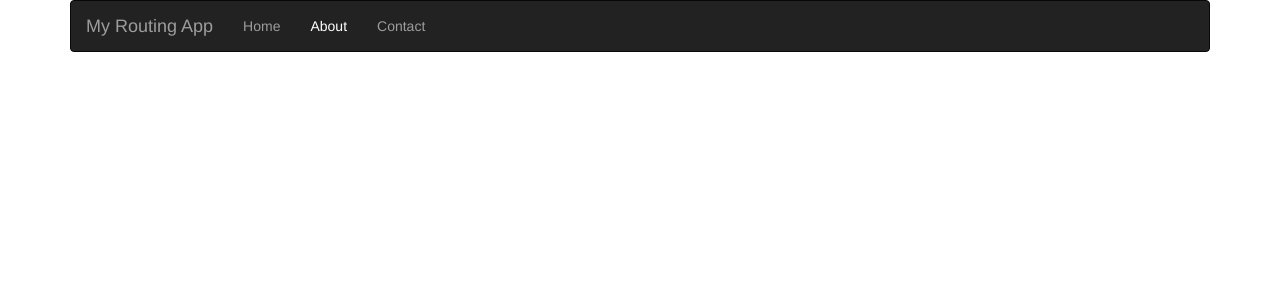
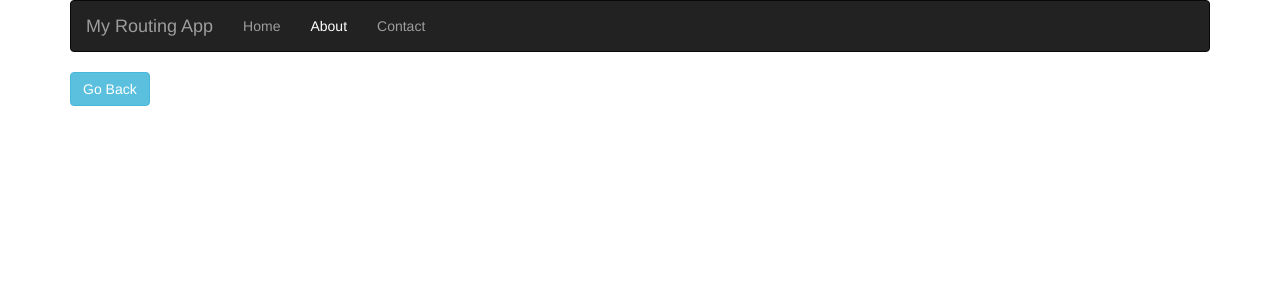
Before and after one commit to jdelucaa/ng2-routing, an Angular app: page /about/1 in a window 1280 px wide. Shown: the top 300 px of the page. Built offline with nearby package versions, Linux system fonts and the light colour scheme.

Commit message:
Adding a child module.

```diff
--- a/src/app/about/about-user/about-user.component.html
+++ b/src/app/about/about-user/about-user.component.html
@@ -1,3 +1,4 @@
+<a (click)="goBack()" class="btn btn-small btn-info">Go Back</a>
 <div class="jumbotron text-center" *ngIf="user">
   <h1>{{user.name}} ({{user.username}})</h1>
 
--- a/src/app/about/about-user/about-user.component.ts
+++ b/src/app/about/about-user/about-user.component.ts
@@ -2,7 +2,7 @@
  * Created by joana on 08/06/2017.
  */
 import {Component, OnInit} from '@angular/core';
-import {ActivatedRoute} from '@angular/router';
+import {ActivatedRoute, Router} from '@angular/router';
 
 import {User} from '../../shared/models/user';
 import {UserService} from '../../shared/services/user.service';
@@ -15,7 +15,7 @@ import {UserService} from '../../shared/services/user.service';
 export class AboutUserComponent implements OnInit {
   user: User;
 
-  constructor(private route: ActivatedRoute, private userService: UserService) {
+  constructor(private route: ActivatedRoute, private userService: UserService, private router: Router) {
 
   }
 
@@ -25,4 +25,10 @@ export class AboutUserComponent implements OnInit {
 
     this.userService.getUser(username).then(user => this.user = user);
   }
+
+  goBack() {
+    // thanks to html 5 pushState, we could use browsers history here
+    // window.history.back();
+    this.router.navigate(['/about']);
+  }
 }
--- /dev/null
+++ b/src/app/about/about.routing.ts
@@ -0,0 +1,18 @@
+import {ModuleWithProviders} from '@angular/core';
+import {RouterModule, Routes} from '@angular/router';
+
+import {AboutComponent} from './about.component';
+import {AboutUserComponent} from './about-user/about-user.component';
+
+const aboutRoutes: Routes = [
+  {
+    path: 'about',
+    component: AboutComponent
+  },
+  {
+    path: 'about/:username',
+    component: AboutUserComponent
+  }
+];
+
+export const aboutRouting: ModuleWithProviders = RouterModule.forChild(aboutRoutes);
```
Also changed, not shown: src/app/about/about.module.ts (added, +25 -0 lines), src/app/app.module.ts (+3 -6 lines), src/app/app.routing.ts (+6 -10 lines).
